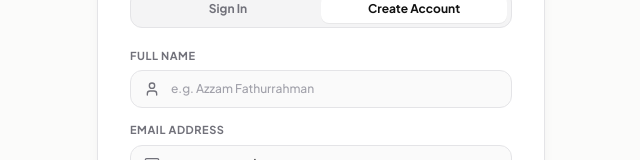
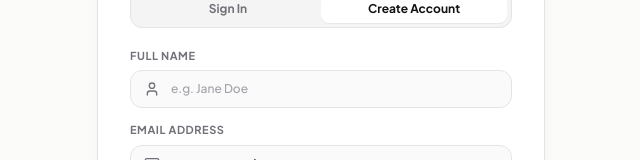
Before and after one commit to luumi-app/luumi-web, a Next.js app: page / in a window 1280 px wide. Both pictures are taken after typing "name@example.com", "Sample123" into the empty fields and a click on the button "Create Account". Shown: the part 382-542 px from the top of the page, without its empty margins (319-959 px from the left). Built offline with nearby package versions, Linux system fonts and the light colour scheme; no server answers.

Commit message:
fix(auth): apply industry standard placeholders

```diff
--- a/src/features/auth/AuthScreen.tsx
+++ b/src/features/auth/AuthScreen.tsx
@@ -315,7 +315,7 @@ export const AuthScreen: React.FC = () => {
                   required
                   value={fullName}
                   onChange={(e) => setFullName(e.target.value)}
-                  placeholder="e.g. Azzam Fathurrahman"
+                  placeholder="e.g. Jane Doe"
                   className="w-full pl-10 pr-4 py-2.5 bg-[#FAFAFA] border border-[#E4E4E7] rounded-xl text-xs text-[#111111] placeholder-[#A1A1AA] focus:outline-none focus:border-[#111111] focus:bg-white transition-all font-medium"
                 />
               </div>
@@ -436,7 +436,7 @@ export const AuthScreen: React.FC = () => {
                   required
                   value={googleName}
                   onChange={(e) => setGoogleName(e.target.value)}
-                  placeholder="e.g. Azzam Fathurrahman"
+                  placeholder="e.g. Jane Doe"
                   className="w-full px-3 py-2 bg-[#FAFAFA] border border-[#E4E4E7] rounded-xl text-xs text-[#111111] focus:outline-none focus:border-[#111111] font-medium"
                 />
               </div>
```
